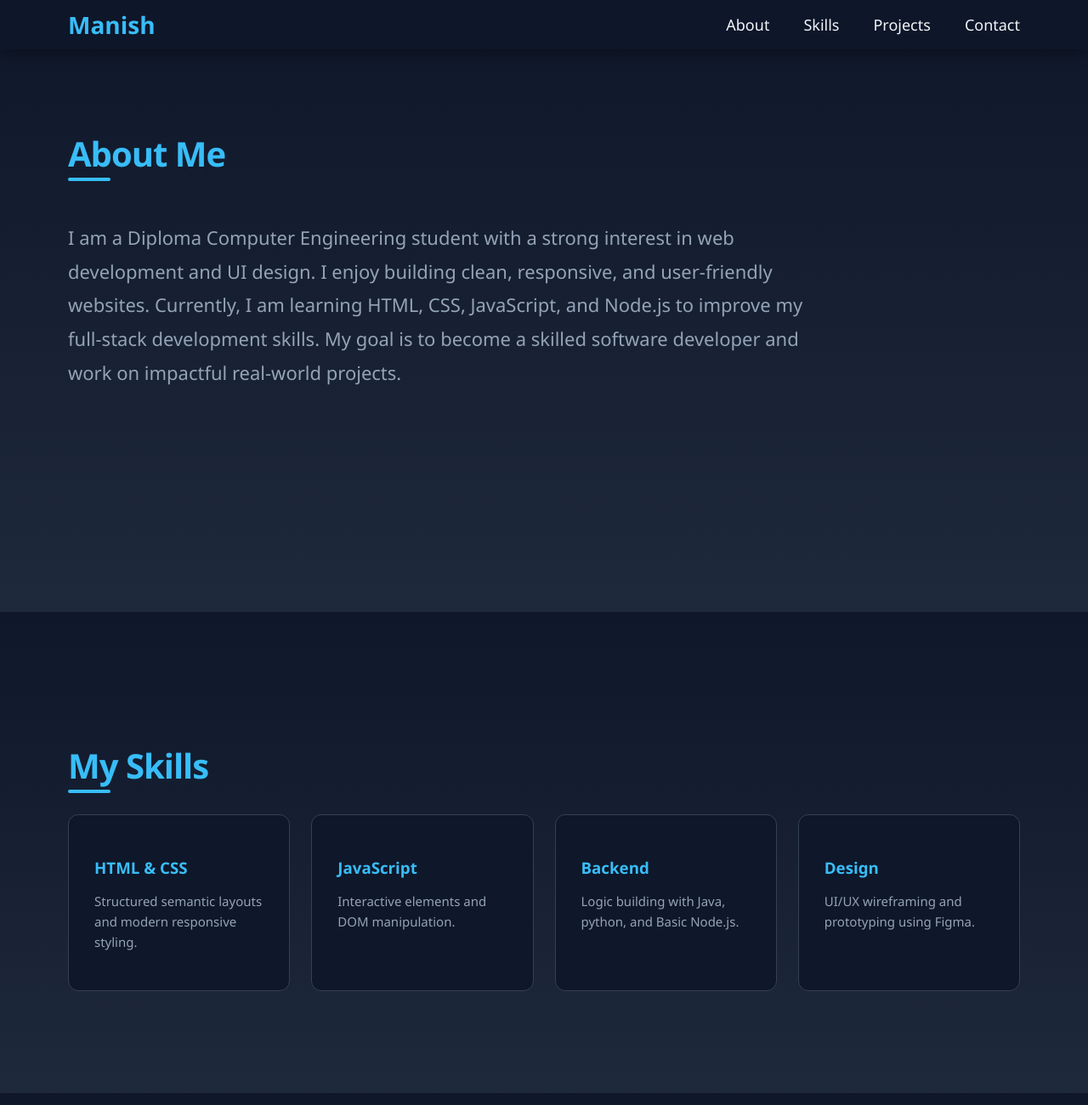
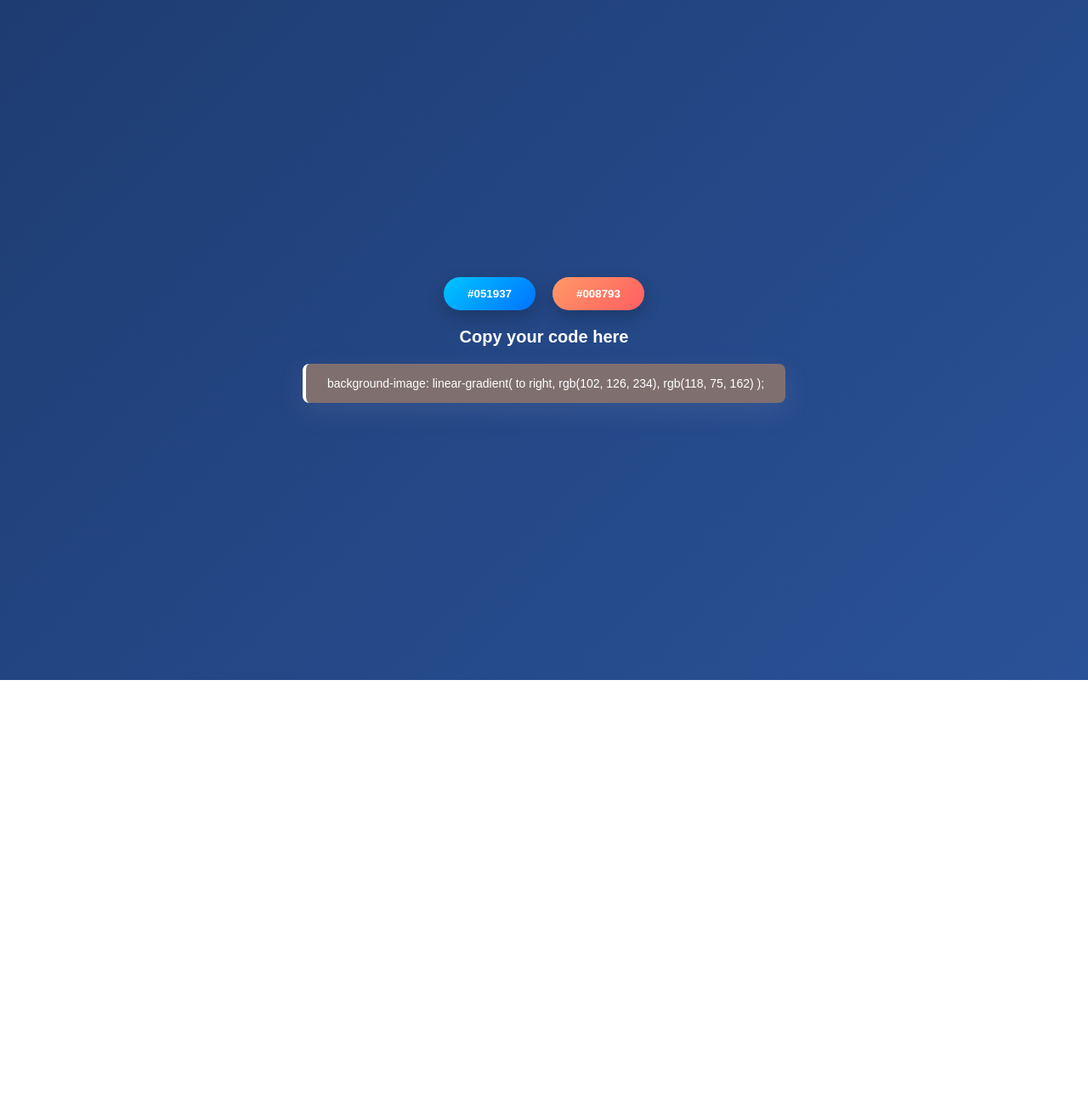
Before and after one commit to manishnikam0908/manishnikam0908.github.io, a plain HTML site: page index.html in a window 1280 px wide. Shown: the top 1300 px of the page at 85% size. After the commit the page ends 800 px from the top, so only its background shows below. Drawn offline with Linux system fonts and the light colour scheme.

Commit message:
project1/index.html

```diff
--- a/index.css
+++ b/index.css
@@ -1,184 +1,78 @@
-/* Add a custom scrollbar */
-::-webkit-scrollbar {
-    width: 10px;
-}
-::-webkit-scrollbar-track {
-    background: #0F172A;
-}
-::-webkit-scrollbar-thumb {
-    background: #38BDF8;
-    border-radius: 5px;
+
+
+  body {
+  margin: 0;
+  height: 100vh;
+  display: flex;
+  justify-content: center;
+  align-items: center;
+  background: linear-gradient(135deg, #1e3c72, #2a5298);
+  font-family: Arial, sans-serif;
 }
 
-/* Add a subtle gradient background to sections */
+
+
 section {
-    background: linear-gradient(180deg, #0F172A 0%, #1E293B 100%);
+  text-align: center;
 }
 
-/* Improve Typography */
-h2 {
-    letter-spacing: -1px;
-    position: relative;
-    display: inline-block;
+section div:first-child {
+  display: flex;
+  justify-content: center;
+  gap: 20px;
+  margin-bottom: 20px;
 }
 
-h2::after {
-    content: '';
-    position: absolute;
-    bottom: -5px;
-    left: 0;
-    width: 50px;
-    height: 4px;
-    background: #38BDF8;
-    border-radius: 2px;
-}
-html {
-    scroll-behavior: smooth;
+h1 {
+  margin-bottom: 20px;
+  color: white;
+  font-size: 20px;
+  font-weight: 600;
 }
 
-body {
-    margin: 0;
-    padding: 0;
-    font-family: 'Segoe UI', Tahoma, Geneva, Verdana, sans-serif;
-    background-color: #0F172A;
+.copyCode {
+    color: white;
+  background: rgb(128, 111, 111);
+  padding: 15px 25px;
+  border-radius: 8px;
+  font-size: 14px;
+box-shadow: 0 10px 30px rgba(158, 163, 198, 0.15);
+  border-left: 4px solid white;
+
 }
 
-header {
-    justify-content: space-between;
-    align-items: center;
-    background-color: rgba(15, 23, 42, 0.95); /* Matches Section Background */
-    display: flex;
-    padding: 10px 0;
-    box-shadow: 0px 4px 20px rgba(0, 0, 0, 0.4);
-    position: fixed;
-    top: 0;
-    width: 100%;
-    z-index: 1000;
-    backdrop-filter: blur(5px); /* Adds a modern frosted glass effect */
+
+#mybutton,
+#mybutton2 {
+  padding: 12px 28px;
+  border-radius: 30px;
+  border: none;
+  font-weight: 600;
+  cursor: pointer;
+  transition: all 0.3s ease;
+  box-shadow: 0 8px 20px rgba(0, 0, 0, 0.2);
 }
 
-.logo {
-    font-size: 28px;
-    font-weight: bold;
-    color: #38BDF8; /* Blue brand color */
-    margin-left: 80px;
+/* Different colors */
+#mybutton {
+  background: linear-gradient(135deg, #00c6ff, #0072ff);
+  color: white;
 }
 
-ul {
-    display: flex;
-    gap: 40px;
-    padding-right: 80px;
-    margin: 0;
+#mybutton2 {
+  background: linear-gradient(135deg, #ff9966, #ff5e62);
+  color: white;
 }
 
-li {
-    list-style: none;
+/* Hover effect */
+#mybutton:hover,
+#mybutton2:hover {
+  transform: translateY(-4px);
+  box-shadow: 0 15px 30px rgba(0, 0, 0, 0.35);
 }
 
-ul li a {
-    text-decoration: none;
-    font-size: 18px;
-    color: #F1F5F9; /* White text for header */
-    font-weight: 500;
-    transition: 0.3s;
+/* Click effect */
+#mybutton:active,
+#mybutton2:active {
+  transform: scale(0.95);
 }
-
-ul li a:hover {
-    color: #38BDF8;
-}
-
-/* Common Section Styles */
-section {
-    padding: 120px 80px;
-}
-
-h2 {
-    font-size: 40px;
-    margin-bottom: 30px;
-    color: #38BDF8;
-}
-
-/* About Section */
-.about-section {
-    background-color: #0F172A;
-    min-height: 60vh;
-}
-
-.about-section p {
-    font-size: 22px;
-    line-height: 1.8;
-    color: #94A3B8;
-    max-width: 900px;
-}
-
-/* Skills & Projects Grid */
-.skills-section, .contact-section {
-    background-color: #1E293B;
-}
-
-.projects-section {
-    background-color: #0F172A;
-}
-
-.skills-container, .projects-container {
-    display: grid;
-    grid-template-columns: repeat(auto-fit, minmax(250px, 1fr));
-    gap: 25px;
-}
-
-.skill-box, .project-box {
-    background-color: #0F172A;
-    padding: 30px;
-    border-radius: 12px;
-    border: 1px solid #334155;
-    transition: all 0.3s ease;
-}
-
-/* Unified Hover Effect */
-.skill-box:hover, .project-box:hover {
-    transform: translateY(-10px);
-    border-color: #38BDF8;
-    box-shadow: 0 0 20px rgba(56, 189, 248, 0.3);
-}
-
-.skill-box h3, .project-box h3 {
-    color: #38BDF8;
-    margin-bottom: 15px;
-}
-
-.skill-box p, .project-box p {
-    color: #94A3B8;
-    font-size: 15px;
-    line-height: 1.6;
-}
-
-/* Simplified Contact Section */
-.contact-card {
-    background-color: #0F172A;
-    padding: 40px;
-    border-radius: 15px;
-    max-width: 500px;
-    border: 1px solid #334155;
-    transition: 0.3s;
-}
-
-.contact-card:hover {
-    box-shadow: 0 0 30px rgba(56, 189, 248, 0.4);
-    border-color: #38BDF8;
-}
-
-.contact-card p {
-    font-size: 18px;
-    color: #F1F5F9;
-    margin-bottom: 20px;
-}
-
-.contact-card a {
-    color: #38BDF8;
-    text-decoration: none;
-    font-weight: bold;
-}
-
-.contact-card a:hover {
-    text-decoration: underline;
-}
--- a/index.html
+++ b/index.html
@@ -1,90 +1,37 @@
+<html>
+    <head>
+        <title>
+            color genret
+        </title>
+           <link rel="stylesheet" href="index.css">
 
-<!DOCTYPE html>
-<html lang="en">
-<head>
-    <meta charset="UTF-8">
-    <meta name="viewport" content="width=device-width, initial-scale=1.0">
-    <title>Manish | Portfolio</title>
-    <link rel="stylesheet" href="index.css" />
-</head>
-<body>
-    <header>
-        <div class="logo">Manish</div>
-        <nav>
-            <ul>
-                <li><a href="#about">About</a></li>
-                <li><a href="#skills">Skills</a></li>
-                <li><a href="#projects">Projects</a></li>
-                <li><a href="#contact">Contact</a></li>
-            </ul>
-        </nav>
-    </header>
 
-    <section id="about" class="about-section">
-        <div class="about-container">
-            <h2>About Me</h2>
-            <p>
-             I am a Diploma Computer Engineering student with a strong interest in web development and UI design.
-             I enjoy building clean, responsive, and user-friendly websites. Currently, I am learning HTML, CSS,
-             JavaScript, and Node.js to improve my full-stack development skills. My goal is to become a skilled
-             software developer and work on impactful real-world projects.
 
-            </p>
-        </div>
-    </section>
 
-    <section id="skills" class="skills-section">
-        <h2>My Skills</h2>
-        <div class="skills-container">
-            <div class="skill-box">
-                <h3>HTML & CSS</h3>
-                <p>Structured semantic layouts and modern responsive styling.</p>
+
+    </head>
+    <script src="index.js"></script>
+    <body>
+
+
+
+        <section>
+            <div>
+                <button id="mybutton"> #051937 </button>
+                <button id="mybutton2"> #008793</button>
             </div>
-            <div class="skill-box">
-                <h3>JavaScript</h3>
-                <p>Interactive elements and DOM manipulation.</p>
+            <h1>Copy your code here</h1>
+            <div class="copyCode">
+               background-image: linear-gradient( to right, rgb(102, 126, 234), rgb(118, 75, 162) );
+
             </div>
-            <div class="skill-box">
-                <h3>Backend</h3>
-                <p>Logic building with Java, python, and Basic Node.js.</p>
-            </div>
-            <div class="skill-box">
-                <h3>Design</h3>
-                <p>UI/UX wireframing and prototyping using Figma.</p>
-            </div>
-        </div>
-    </section>
+        </section>
 
-    <section id="projects" class="projects-section">
-        <h2>My Projects</h2>
-        <div class="projects-container">
-            <div class="project-box">
-                <h3>ColorX</h3>
-                <p>A modern color palette generator for web designers.</p>
-            </div>
-            <div class="project-box">
-                <h3>Project 2</h3>
-                <p>Description for project 2 goes here.</p>
-            </div>
-            <div class="project-box">
-                <h3>Project 3</h3>
-                <p>Description for project 3 goes here.</p>
-            </div>
-            <div class="project-box">
-                <h3>Coming Soon</h3>
-                <p>New innovations are on the way.</p>
-            </div>
-        </div>
-    </section>
 
-    <section id="contact" class="contact-section">
-        <h2>Contact Me</h2>
-        <div class="contact-card">
-            <p><strong>Name:</strong> Manish Nikam</p>
-            <p><strong>Phone:</strong> +91 9156993140</p>
-            <p><strong>Email:</strong> <a href="mailto:manishnikam0908@gmail.com">manishnikam0908@gmail.com</a></p>
-            <p><strong>LinkedIn:</strong> <a href="https://www.linkedin.com/in/manishnikam" target="_blank">manishnikam</a></p>
-        </div>
-    </section>
-</body>
+
+
+
+
+
+    </body>
 </html>
--- /dev/null
+++ b/index.js
@@ -0,0 +1,60 @@
+
+
+            let btn1 =  document.getElementById("mybutton");
+            let btn2 =  document.getElementById("mybutton2");
+            let copydiv = document.querySelector(".copyCode")
+            let rgb1 = "#667eea";
+            let rgb2 = "#764ba2";
+
+
+
+ const hexValue = () => {
+    let myHexavalue = "0123456789abcdef";
+    let color = "#";
+
+    for (let i = 0; i < 6; i++) {
+        color += myHexavalue[Math.floor(Math.random() * 16)];
+    }
+
+    return color;
+};
+
+
+
+
+
+const handelbutton1 = () => {
+    rgb1 = hexValue();   // update only left color
+    btn1.innerText = rgb1;
+
+    document.body.style.backgroundImage =
+        `linear-gradient(to right, ${rgb1}, ${rgb2})`;
+
+    copydiv.innerHTML =
+        `background-image: linear-gradient(to right, ${rgb1}, ${rgb2});`;
+};
+
+const handelbutton2 = () => {
+    rgb2 = hexValue();   // update only right color
+    btn2.innerText = rgb2;
+
+    document.body.style.backgroundImage =
+        `linear-gradient(to right, ${rgb1}, ${rgb2})`;
+
+    copydiv.innerHTML =
+        `background-image: linear-gradient(to right, ${rgb1}, ${rgb2});`;
+};
+
+
+
+
+
+
+            btn1.addEventListener("click", handelbutton1)
+            btn2.addEventListener("click", handelbutton2)
+
+            copydiv.addEventListener("click", () =>
+        {
+            navigator.clipboard.writeText(copydiv.innerText);
+            alert("Gradient code copied successfully! ✅");
+        });
```
